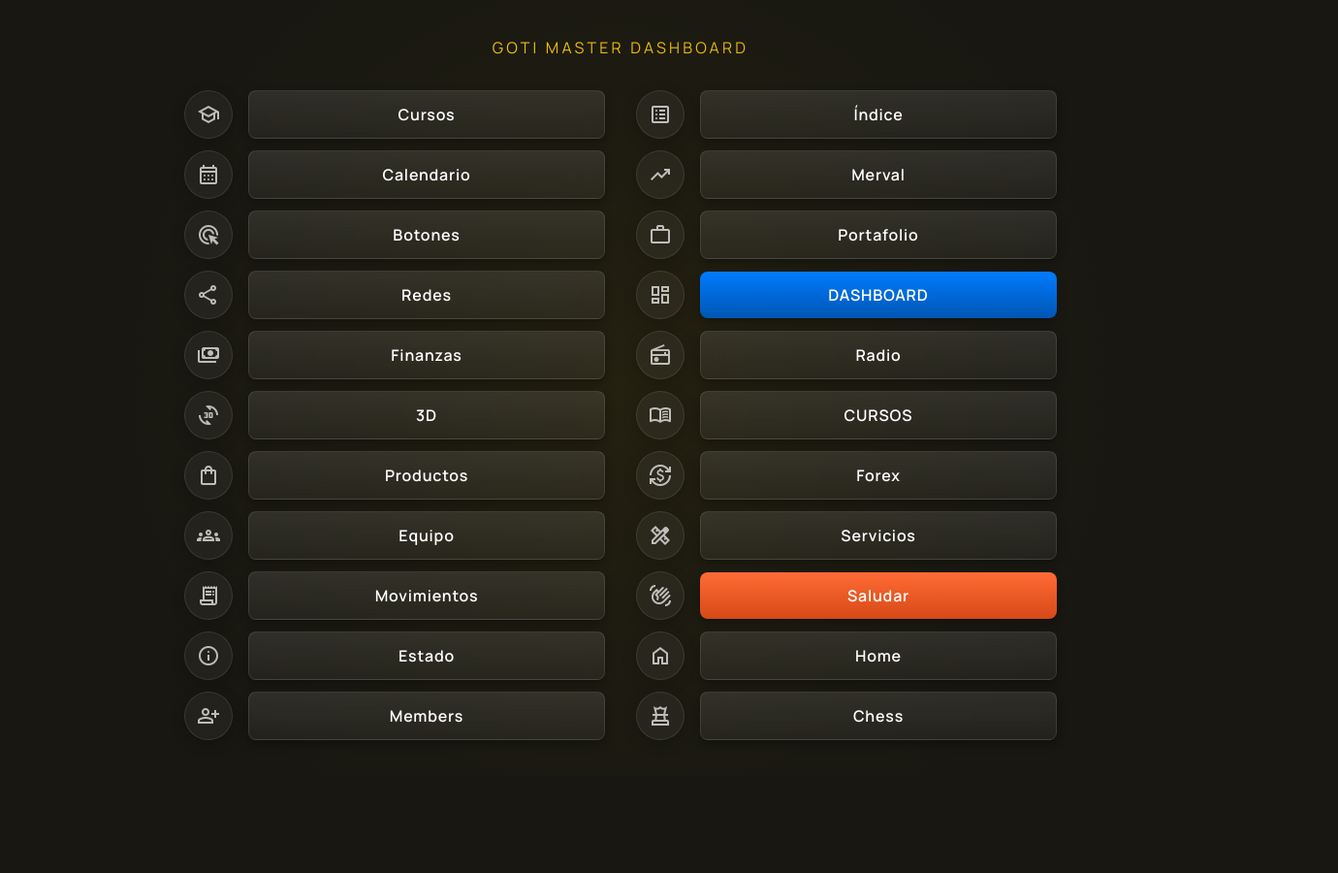
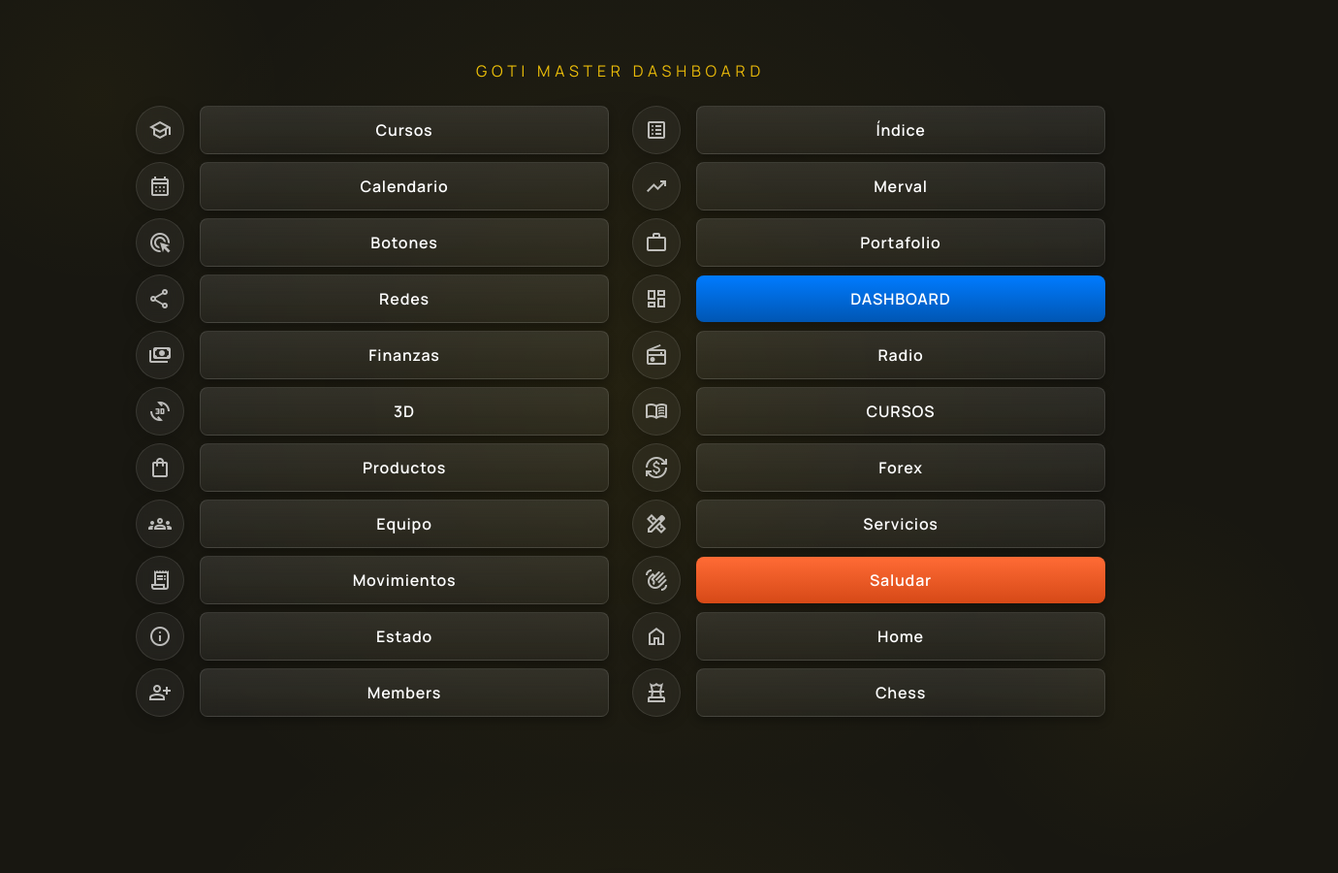
Before and after one commit to RoOrTi/goti-design-system, a plain HTML site: page stitch_goti_welcome_screen/goti_master_dashboard_ui/code.html in a window 1280 px wide. Shown: the whole page at 97% size, 1380 px wide, since content can reach past the window. Before the commit the page ends 800 px from the top, so only its background shows below. Drawn offline with nearby package versions, Linux system fonts and the light colour scheme.

Commit message:
refactor: optimize desktop spacing and finalize Master Dashboard UI with integrated explorer

```diff
--- a/stitch_goti_welcome_screen/goti_master_dashboard_ui/code.html
+++ b/stitch_goti_welcome_screen/goti_master_dashboard_ui/code.html
@@ -39,15 +39,19 @@
         .dashboard-container {
             display: grid;
             grid-template-columns: repeat(2, 1fr);
-            gap: 2rem;
-            max-width: 900px;
+            gap: 1.5rem;
+            /* Reduced gap */
+            max-width: 1000px;
+            /* Wider for desktop density */
             width: 100%;
+            z-index: 10;
         }
 
         .button-group {
             display: flex;
             flex-direction: column;
-            gap: 0.75rem;
+            gap: 0.5rem;
+            /* Tighter buttons */
         }
 
         .menu-row {
@@ -128,20 +132,42 @@
             grid-column: span 2;
             text-align: center;
             font-weight: 800;
-            font-size: 2.5rem;
-            margin-bottom: 2rem;
+            font-size: 3rem;
+            margin-bottom: 1.5rem;
             background: linear-gradient(135deg, #f9d006 0%, #daa60b 100%);
             -webkit-background-clip: text;
             background-clip: text;
             -webkit-text-fill-color: transparent;
             text-transform: uppercase;
-            letter-spacing: 0.2em;
+            letter-spacing: 0.3em;
+        }
+
+        /* Decorative Background Elements to fill empty corners */
+        .decor-blob {
+            position: absolute;
+            width: 400px;
+            height: 400px;
+            background: radial-gradient(circle, rgba(249, 208, 6, 0.03) 0%, transparent 70%);
+            border-radius: 50%;
+            z-index: 1;
+        }
+
+        .blob-1 {
+            top: -100px;
+            left: -100px;
+        }
+
+        .blob-2 {
+            bottom: -100px;
+            right: -100px;
         }
     </style>
 </head>
 
 <body>
 
+    <div class="decor-blob blob-1"></div>
+    <div class="decor-blob blob-2"></div>
     <div class="dashboard-container">
         <h2>GOTI MASTER DASHBOARD</h2>
 
```
Also changed, not shown: index.html (+23 -18 lines), .agent/skills/site_deployer/deployer.js (added), .agent/skills/site_deployer/package.json (added), 1 other file.
